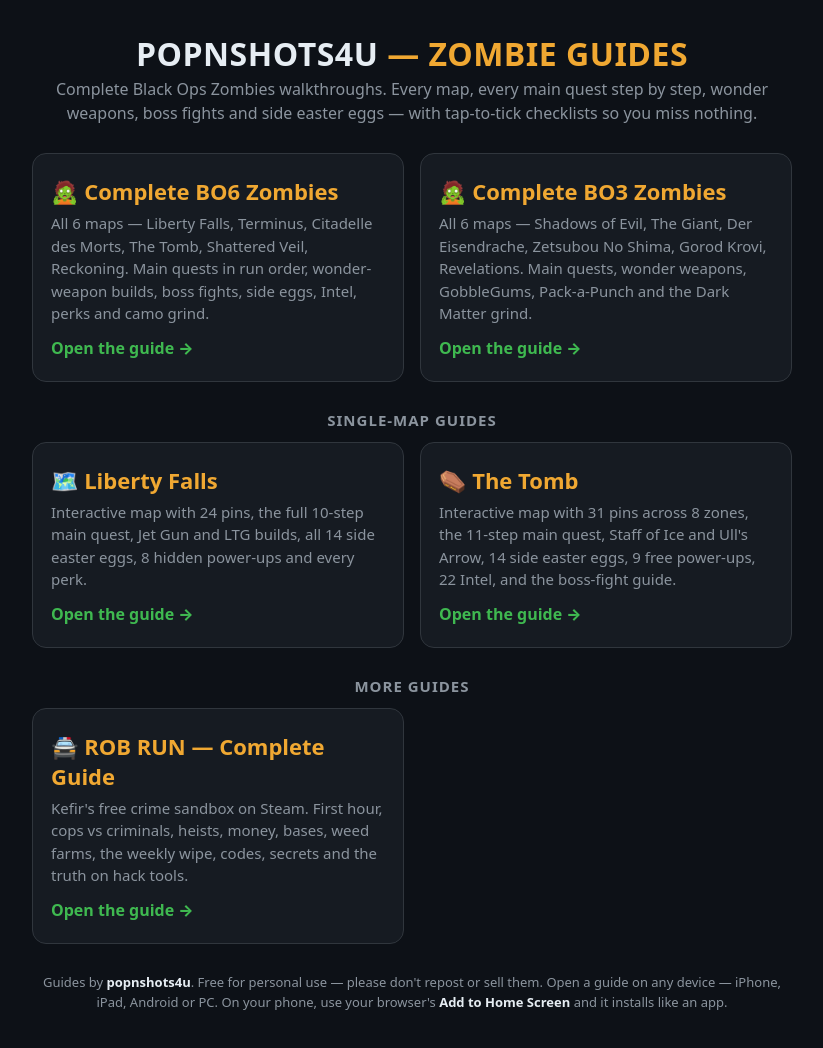
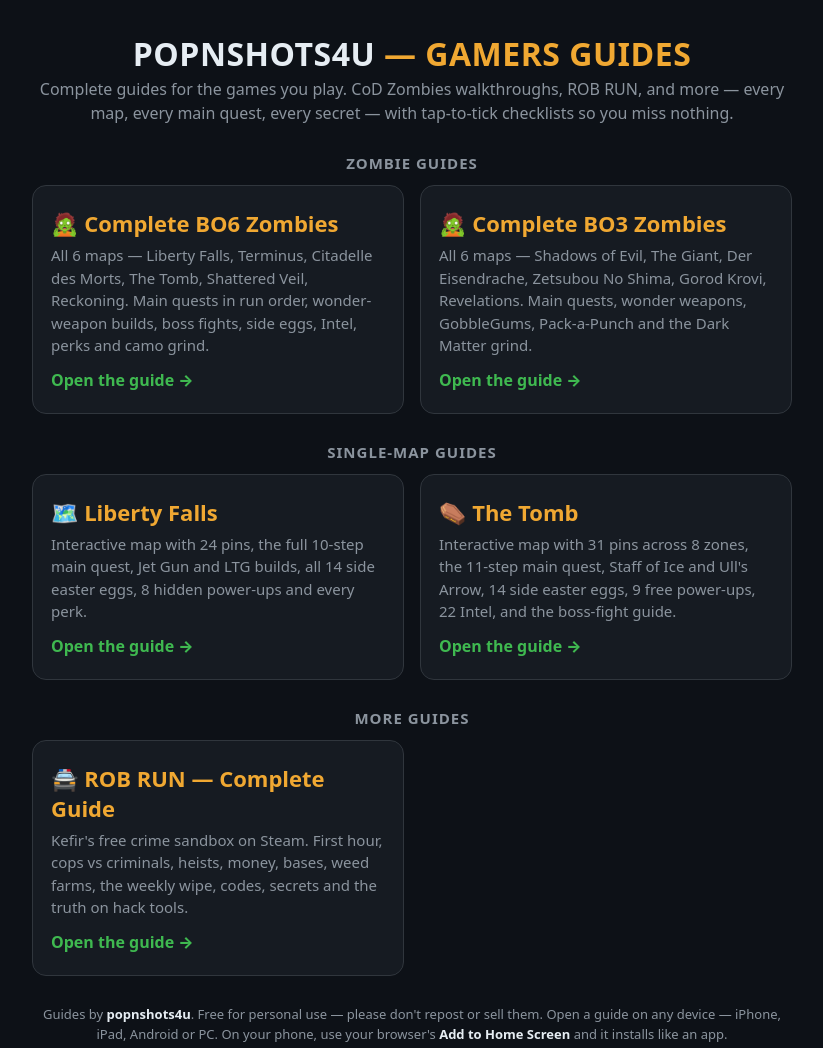
Before and after one commit to smokethadawg/gamers-guides, a plain HTML site: page index.html in a window 1280 px wide. Shown: the whole page, without its empty margins (228-1051 px from the left). Drawn offline with Linux system fonts and the light colour scheme.

Commit message:
Rebrand landing page to Gamers Guides

```diff
--- a/index.html
+++ b/index.html
@@ -1,6 +1,6 @@
 <!DOCTYPE html>
 <html lang="en"><head><meta charset="utf-8"><meta name="viewport" content="width=device-width,initial-scale=1">
-<title>popnshots4u — Zombie Guides</title>
+<title>popnshots4u — Gamers Guides</title>
 <style>
 body{margin:0;background:#0d1117;color:#e6edf3;font-family:system-ui,-apple-system,Segoe UI,Roboto,Arial,sans-serif;padding:24px 16px}
 .wrap{max-width:760px;margin:0 auto;text-align:center}
@@ -17,8 +17,9 @@ h3{color:#8b949e;margin:28px 0 12px;font-size:15px;text-transform:uppercase;lett
 footer{margin-top:28px;color:#8b949e;font-size:13px;line-height:1.6}
 footer b{color:#e6edf3}
 </style></head><body><div class="wrap">
-<h1>POPNSHOTS4U <span>— ZOMBIE GUIDES</span></h1>
-<p class="lead">Complete Black Ops Zombies walkthroughs. Every map, every main quest step by step, wonder weapons, boss fights and side easter eggs — with tap-to-tick checklists so you miss nothing.</p>
+<h1>POPNSHOTS4U <span>— GAMERS GUIDES</span></h1>
+<p class="lead">Complete guides for the games you play. CoD Zombies walkthroughs, ROB RUN, and more — every map, every main quest, every secret — with tap-to-tick checklists so you miss nothing.</p>
+<h3>Zombie guides</h3>
 <div class="cards">
 <a class="card" href="/gamers-guides/bo6/"><h2>🧟 Complete BO6 Zombies</h2><p>All 6 maps — Liberty Falls, Terminus, Citadelle des Morts, The Tomb, Shattered Veil, Reckoning. Main quests in run order, wonder-weapon builds, boss fights, side eggs, Intel, perks and camo grind.</p><span class="go">Open the guide →</span></a>
 <a class="card" href="/gamers-guides/bo3/"><h2>🧟 Complete BO3 Zombies</h2><p>All 6 maps — Shadows of Evil, The Giant, Der Eisendrache, Zetsubou No Shima, Gorod Krovi, Revelations. Main quests, wonder weapons, GobbleGums, Pack-a-Punch and the Dark Matter grind.</p><span class="go">Open the guide →</span></a>
```
